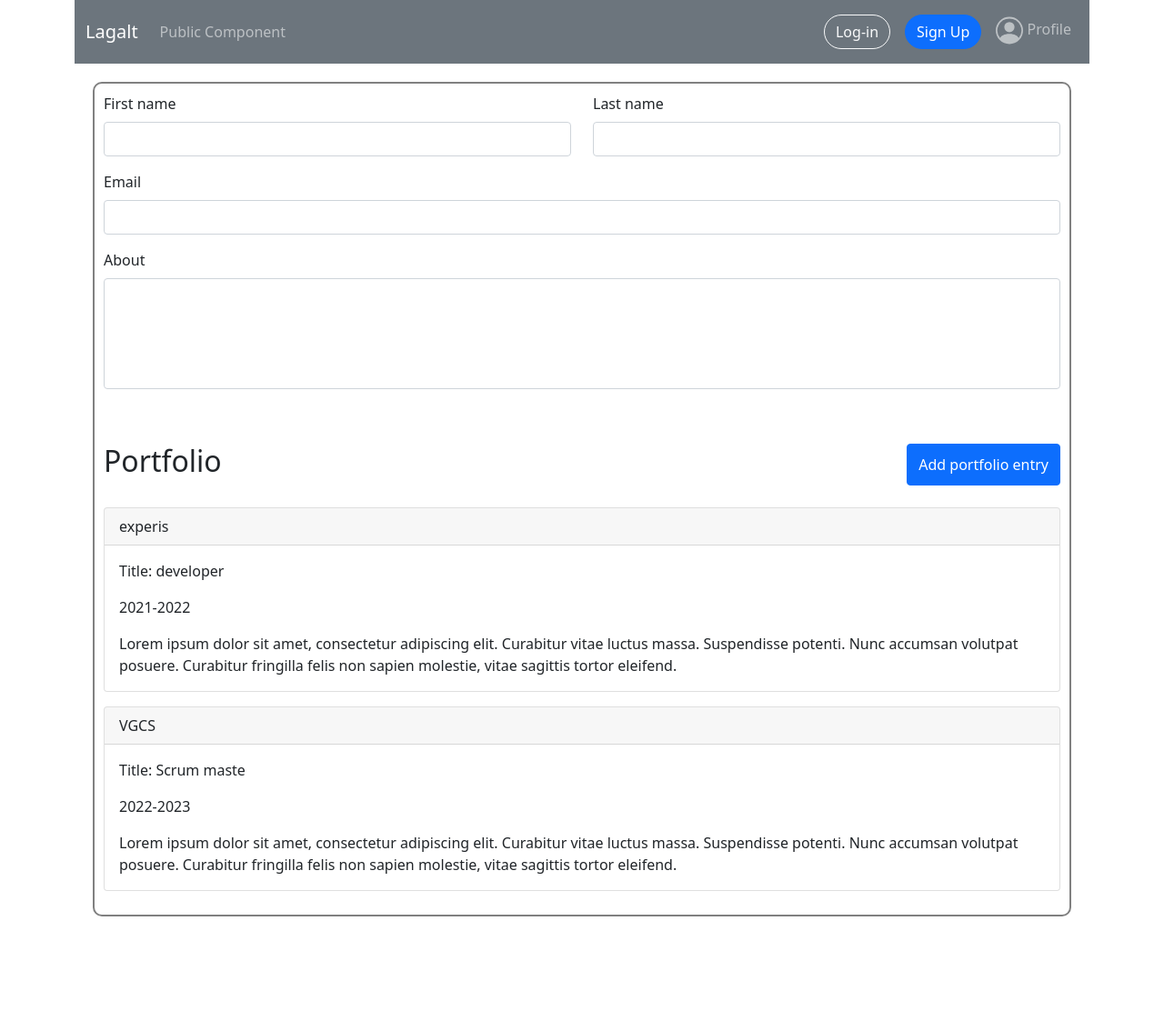
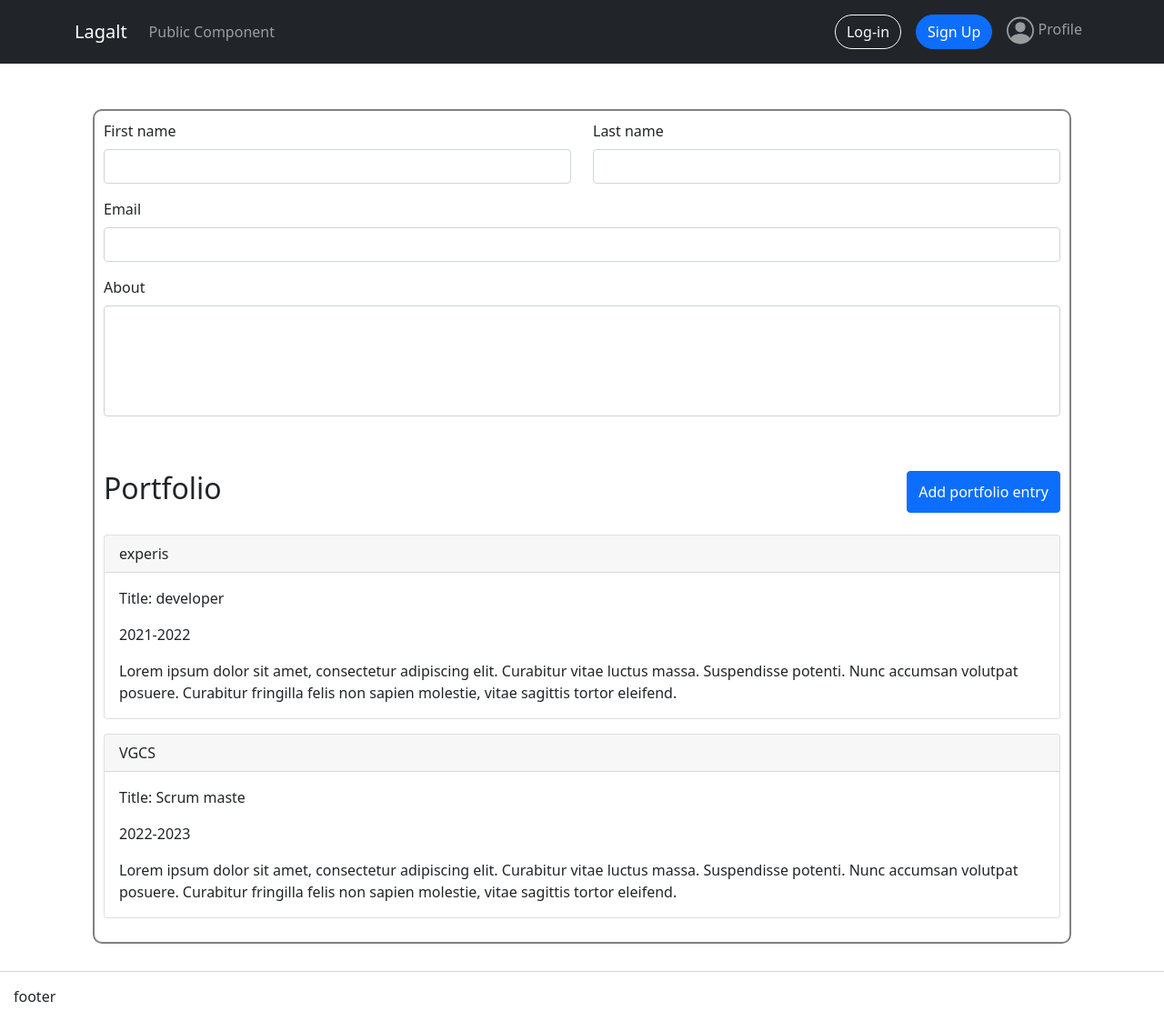
Before and after one commit to nielsenchristoffer93/lagalt-frontend, a React (Create React App) app: page /profile in a window 1280 px wide. Shown: the whole page at 91% size. Before the commit the page ends 1028 px from the top, so only its background shows below. Built offline with nearby package versions, Linux system fonts and the light colour scheme.

Commit message:
feat(navbar&footer):fixed navbar and added footer

```diff
--- a/src/App.js
+++ b/src/App.js
@@ -1,5 +1,6 @@
 import React, { Component } from 'react';
 import NavbarComponent from './components/navbar/Navbar';
+import Footer from './components/Footer/Footer'
 import { BrowserRouter, Switch, Route, Link } from 'react-router-dom';
 import Welcome from './components/views/ProjectView';
 import Secured from './Secured';
@@ -12,17 +13,10 @@ class App extends Component {
   render() {
     return (
         <BrowserRouter>
-
-          <div className="container">
+          <div style={{overflowX:"hidden"}}>
           <NavbarComponent />
-            <ul>
-              {/* <li><Link to="/">public component</Link></li>
-              <li><Link to="/secured">secured component</Link></li> */}
-
-
-            </ul>
+            <div className="container" style={{paddingTop:"100px"}}>
               <Switch>
-
                 <Route path="/" exact>
                   <Welcome />
                 </Route>
@@ -31,9 +25,10 @@ class App extends Component {
                 </Route>
                   <Route path="/profile" exact>
                 <ProfileView />
-
                 </Route>
               </Switch>
+            </div>
+            <Footer/>
           </div>
         </BrowserRouter>
     );
--- /dev/null
+++ b/src/components/Footer/Footer.css
@@ -0,0 +1,5 @@
+.Footer{
+border-top: solid lightgray 1px;
+padding:15px;
+margin-top:30px;
+}
--- a/src/components/Footer/Footer.jsx
+++ b/src/components/Footer/Footer.jsx
@@ -1,2 +1,13 @@
-// TODO
-// add footer component
+import React from "react";
+import {Col, Row} from 'react-bootstrap';
+import './Footer.css'
+
+function Footer() {
+  return (
+    <div className="Footer" >
+       footer
+    </div>
+  );
+}
+
+export default Footer;
--- a/src/components/navbar/Navbar.jsx
+++ b/src/components/navbar/Navbar.jsx
@@ -6,7 +6,7 @@ import './Navbar.css'
 const NavbarComponent = () => {
 
     return (
-        <Navbar bg="navbar navbar-dark bg-secondary" expand="lg" >
+        <Navbar bg="navbar navbar-dark bg-dark" expand="lg" fixed="top" >
             <Container>
                 <Navbar.Brand href="#home">Lagalt</Navbar.Brand>
                 <Navbar.Toggle aria-controls="basic-navbar-nav" />
```
Lines whose indentation alone changed are shown as unchanged.
